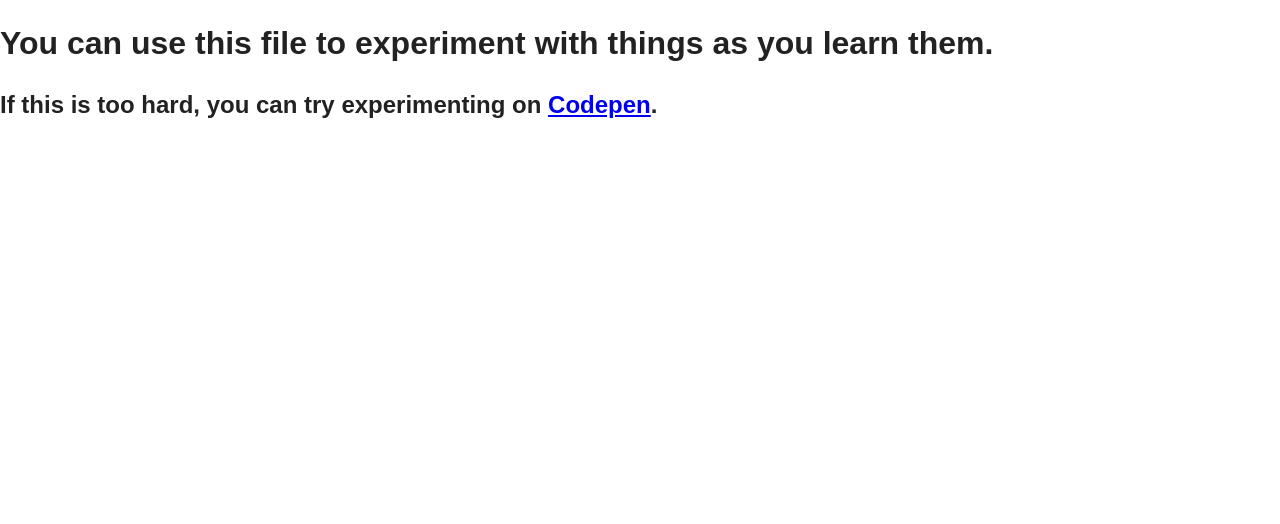
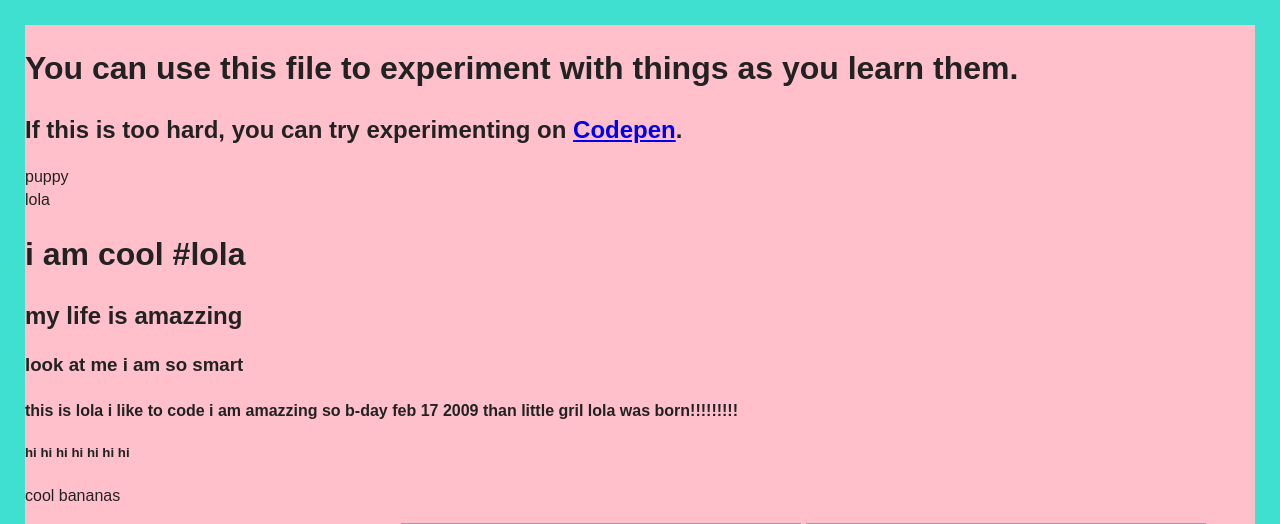
Before and after one commit to meelijane/codelikeagirl-dkbooks, a PHP site: page /learning.html in a window 1280 px wide. Shown: the top 524 px of the page. Before the commit the page ends 118 px from the top, so only its background shows below. Run offline with PHP 8.4, Linux system fonts and the light colour scheme; grey boxes are pictures that could not be loaded.

Commit message:
lola's website

```diff
--- a/css/styles.css
+++ b/css/styles.css
@@ -19,3 +19,7 @@ section {
   background-image: url('../img/kitten.jpg');
   background-size: cover;
 }
+
+body{
+  background-color: pink;
+  border: 25px solid turquoise;}
--- a/learning.html
+++ b/learning.html
@@ -12,6 +12,20 @@
 
       <h1>You can use this file to experiment with things as you learn them.</h1>
       <h2>If this is too hard, you can try experimenting on <a target="_blank" href="http://codepen.io">Codepen</a>.</h2>
+<div>puppy</div>
+<div>lola</div>
+<h1>i am cool #lola</h1>
+  <h2>my life is amazzing</h2>
+    <h3>look at me i am so smart</h3>
+    <h4>this is lola i like to code i am amazzing so b-day feb 17 2009 than little gril lola was born!!!!!!!!!</h4>
+      <h5>hi hi hi hi hi hi hi</h5>
+
+        <p>cool bananas</p>
+        <a href="http://www.ducksters.com">this is a link for information that you need for reserch</a>
+        <img src="https://i.ytimg.com/vi/mRf3-JkwqfU/hqdefault.jpg" />
+        <img src="http://www.almanac.com/sites/default/files/birth_month_flowers-primary-1920x1280px_pixabay.jpg" width="400"/>
+        <img src="http://bestanimations.com/Animals/Mammals/Cats/cats/cute-kitty-animated-gif-60.gif"/>
+        <iframe width="560" height="315" src="https://www.youtube.com/embed/kZw-jgCRPeE" frameborder="0" allowfullscreen></iframe>
 
     </body>
 </html>
```
